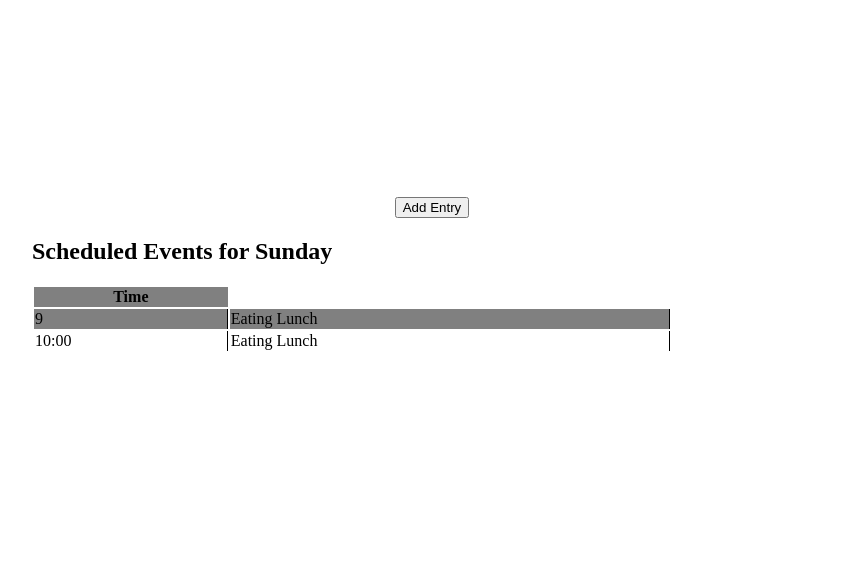
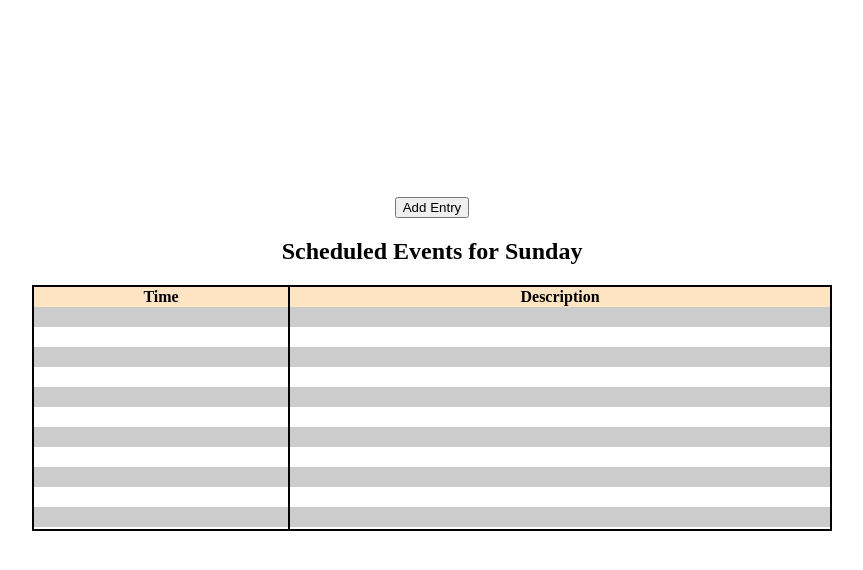
Before and after one commit to RobACurtis/week-planner, a website: page index.html in a window 1280 px wide. Shown: the part 112-682 px from the top of the page, without its empty margins (208-1071 px from the left). Drawn offline with Linux system fonts and the light colour scheme.

Commit message:
progress.

```diff
--- a/index.html
+++ b/index.html
@@ -35,30 +35,62 @@
     </div>
     <div class="row">
       <div class="column-full">
-        <h2>Scheduled Events for <span>Sunday</span></h2>
+        <h2 class="center">Scheduled Events for <span>&nbsp;Sunday</span></h2>
         <table>
           <thead>
-            <tr class="time">
+            <tr>
               <th>Time</th>
+              <th>Description</th>
             </tr>
           </thead>
-          <tbody>
-            <tr class="time">
-              <td class="time">9</td>
-              <td class="description">Eating Lunch</td>
+          <tbody class="time-table">
+            <tr>
+            <td>&nbsp;</td>
+            <td>&nbsp;</td>
             </tr>
-
             <tr>
-              <td>10:00</td>
-              <td>Eating Lunch</td>
+              <td>&nbsp;</td>
+              <td>&nbsp;</td>
             </tr>
-            <tr></tr>
-            <tr></tr>
-            <tr></tr>
-            <tr></tr>
-            <tr></tr>
-            <tr></tr>
-            <tr></tr>
+            <tr>
+              <td>&nbsp;</td>
+              <td>&nbsp;</td>
+            </tr>
+            <tr>
+              <td>&nbsp;</td>
+              <td>&nbsp;</td>
+            </tr>
+            <tr>
+              <td>&nbsp;</td>
+              <td>&nbsp;</td>
+            </tr>
+            <tr>
+              <td>&nbsp;</td>
+              <td>&nbsp;</td>
+            </tr>
+            <tr>
+              <td>&nbsp;</td>
+              <td>&nbsp;</td>
+            </tr>
+            <tr>
+              <td>&nbsp;</td>
+              <td>&nbsp;</td>
+            </tr>
+            <tr>
+              <td>&nbsp;</td>
+              <td>&nbsp;</td>
+            </tr>
+            <tr>
+              <td>&nbsp;</td>
+              <td>&nbsp;</td>
+            </tr>
+            <tr>
+              <td>&nbsp;</td>
+              <td>&nbsp;</td>
+            </tr>
+            <tr>
+              <td></td>
+            </tr>
           </tbody>
         </table>
       </div>
@@ -71,10 +103,11 @@
           <div class="popup margin-popup hidden">
             <div class="pop-up-header center">
               <div class="column-full">
-                <h2 class="margin-none">Add Entry</hs2>
+                <h2 class="margin-none">Add Entry</h2>
               </div>
             </div>
             <div class="column-full">
+              <form>
                 <div class="popup-body flex-start">
                   <select class="select-margin" name="day-of-week" id="day-of-week">
                     <option value="">Days of Week</option>
@@ -120,8 +153,9 @@
                 <textarea class="text-area" name="description" id="description" placeholder="Description"></textarea>
               </div>
               <div class="column-full flex-end">
-              <button class="select-margin" type="submit">Submit</button>
+                <button class="select-margin" type="submit" id="submit">Submit</button>
               </div>
+            </form>
           </div>
         </div>
       </div>
--- a/main.js
+++ b/main.js
@@ -3,11 +3,20 @@ var $addEntry = document.querySelector('.button-1');
 var $popup = document.querySelector('.popup');
 var $overlay = document.querySelector('.overlay');
 var $popup1 = document.querySelector('.container-popup');
+var $form = document.querySelector('form');
 
 $addEntry.addEventListener('click', openPopup);
+$form.addEventListener('submit', submitForm);
 
 function openPopup(event) {
   $popup.className = 'popup margin-popup z-index';
   $overlay.className = 'overlay-on';
   $popup1.className = 'container-popup z-index';
 }
+
+function submitForm(event) {
+  event.preventDefault();
+  $popup.className = 'popup hidden';
+  $overlay.className = 'overlay hidden';
+
+}
--- a/styles.css
+++ b/styles.css
@@ -101,14 +101,28 @@
   justify-content: space-between;
 }
 
+th,
 td {
-  border-right: 1px solid black;
+  border-right: 2px solid black;
+  border-collapse: collapse;
+  margin: 0;
 }
 
 table {
-  width: 80%;
+  width: 100%;
+  border: 2px solid black;
+  border-collapse: collapse;
+  empty-cells: show;
 }
 
 tr:nth-child(odd) {
-  background-color: grey;
+  background-color: #ccc;
 }
+
+th {
+  background-color: bisque;
+}
+
+.tbody {
+  text-align: left;
+}
```
Lines whose indentation alone changed are shown as unchanged.
